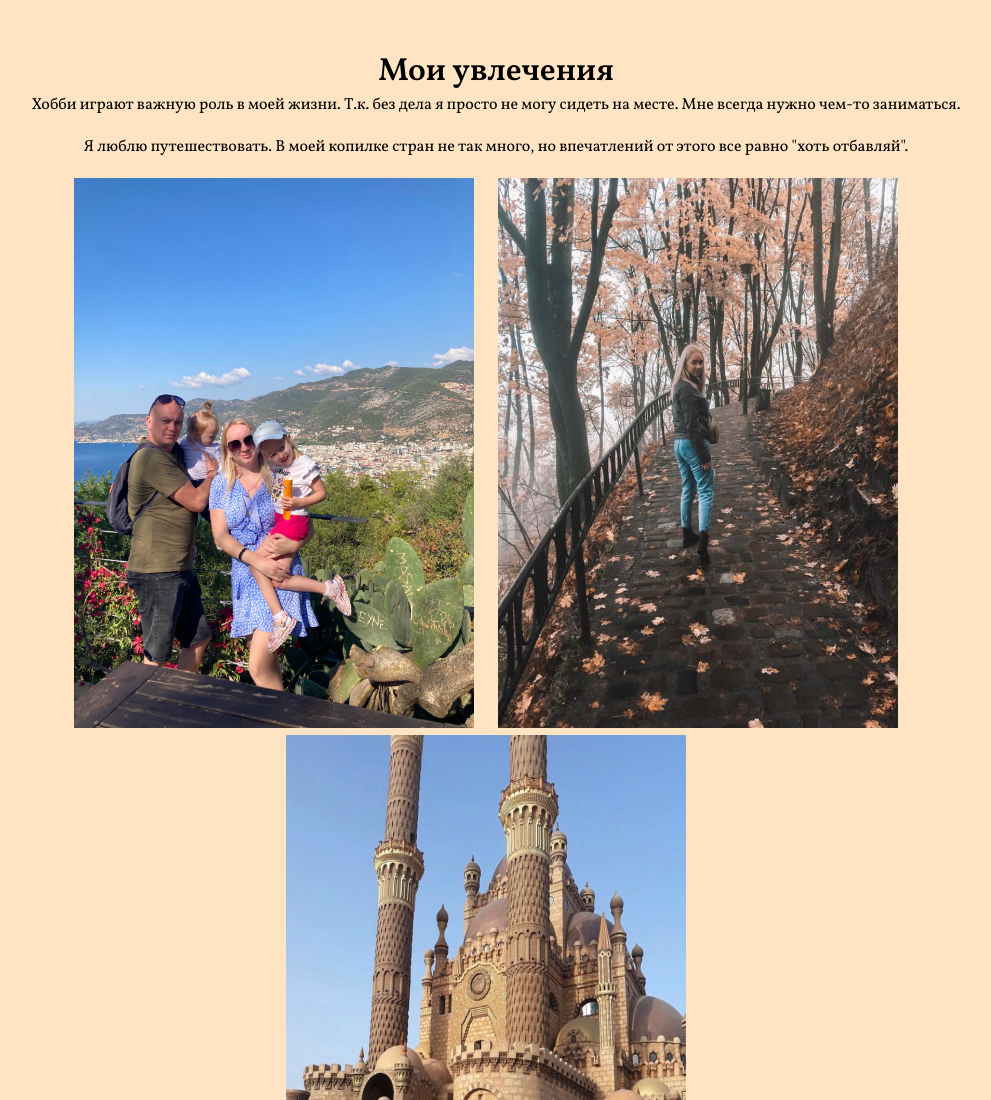
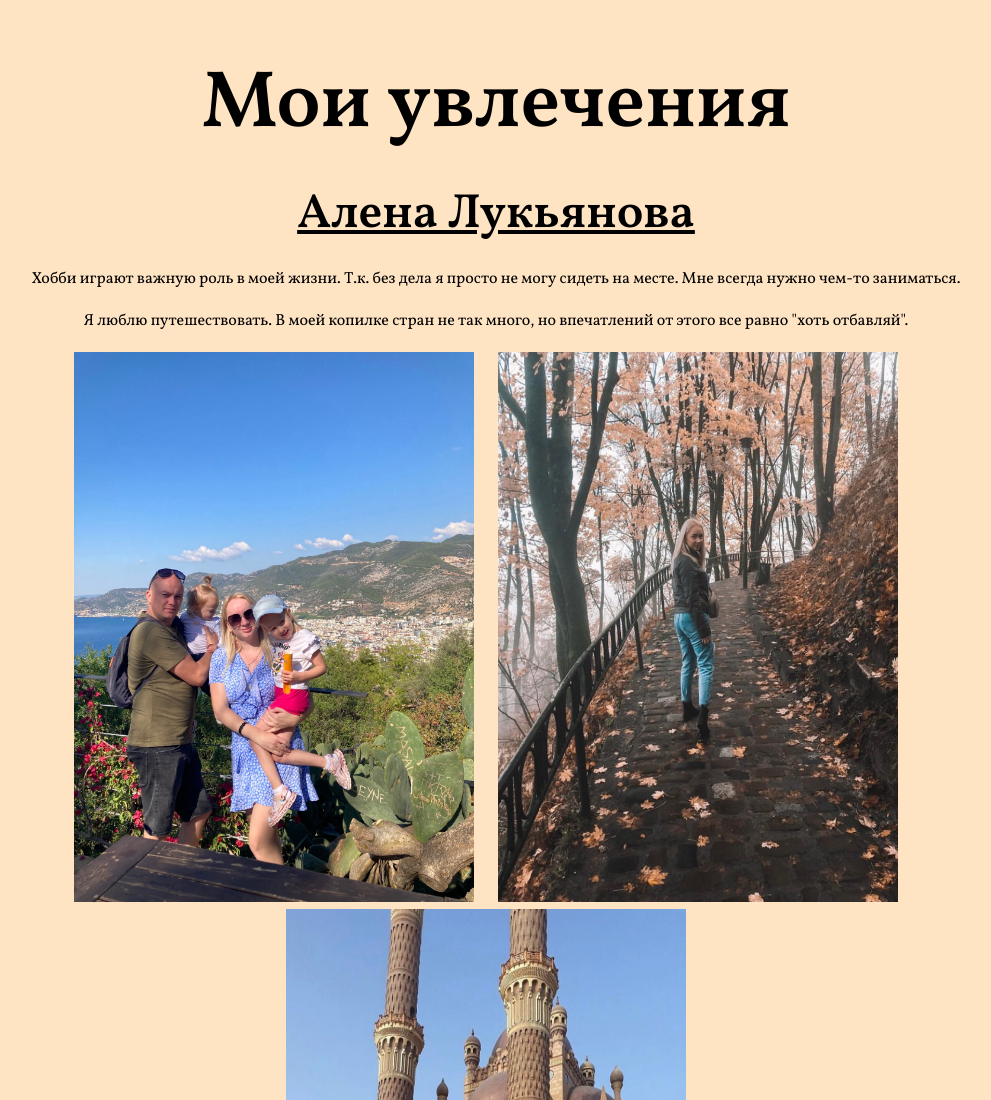
Before and after one commit to AlenaLukaNova/My-hobbies, a plain HTML site: page index.html in a window 1280 px wide. Shown: the top 1100 px of the page, without its empty margins (144-1135 px from the left). Drawn offline with Linux system fonts and the light colour scheme.

Commit message:
Добавила имя

```diff
--- a/index.html
+++ b/index.html
@@ -9,6 +9,7 @@
 </head>
 <body>
     <h1>Мои увлечения</h1>
+    <h2>Алена Лукьянова</h2>
     <p> Хобби играют важную роль в моей жизни. Т.к. без дела я просто не могу сидеть на месте. Мне всегда нужно чем-то заниматься.</p>
     <ul>
         <li>Я люблю путешествовать. В моей копилке стран не так много, но впечатлений от этого все равно "хоть отбавляй".
--- a/style.css
+++ b/style.css
@@ -14,6 +14,16 @@ body {
     margin: 50px;
 }
 
+h1{
+    font-size: 5rem;
+}
+h2{
+    font-size: 3rem;
+    margin: 20px 0;
+    text-decoration: underline;
+}
+
+
 img {
     display: inline-block;
     width: 400px;
@@ -25,7 +35,3 @@ li{
     padding: 20px;
     list-style-type: none;
 }
-
-h1{
-    font-size: 2rem;
-}
```
